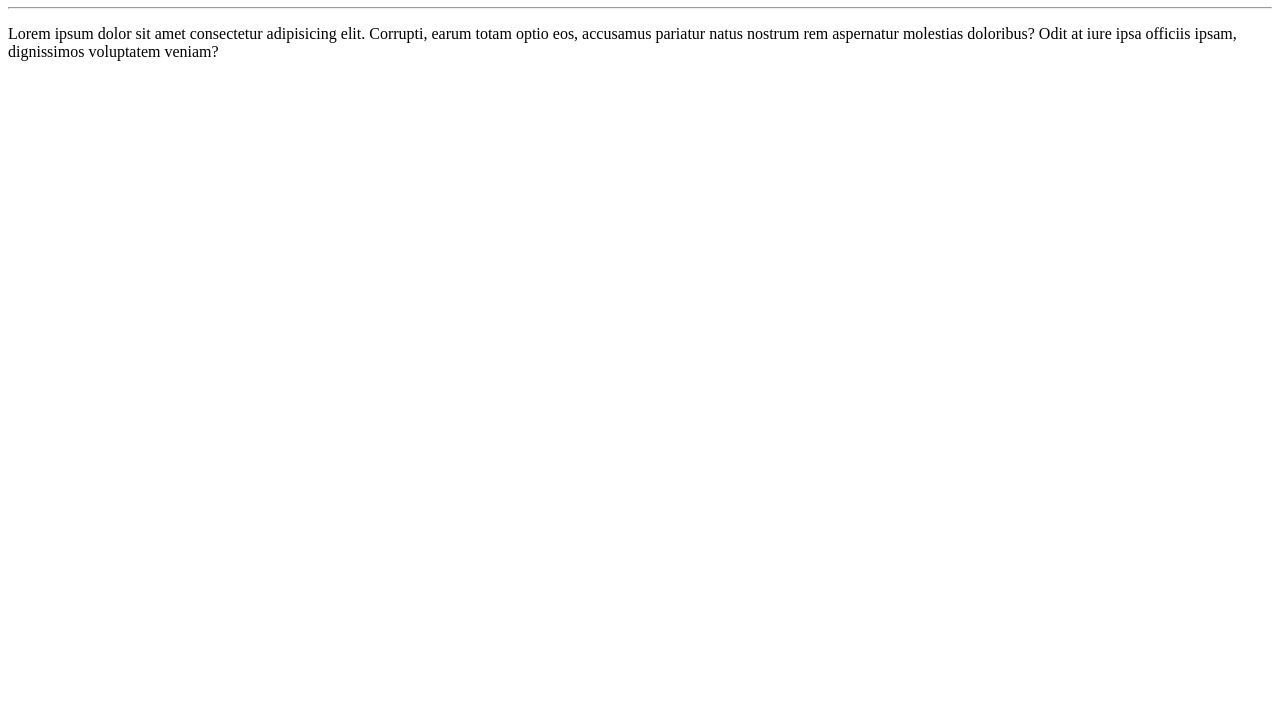
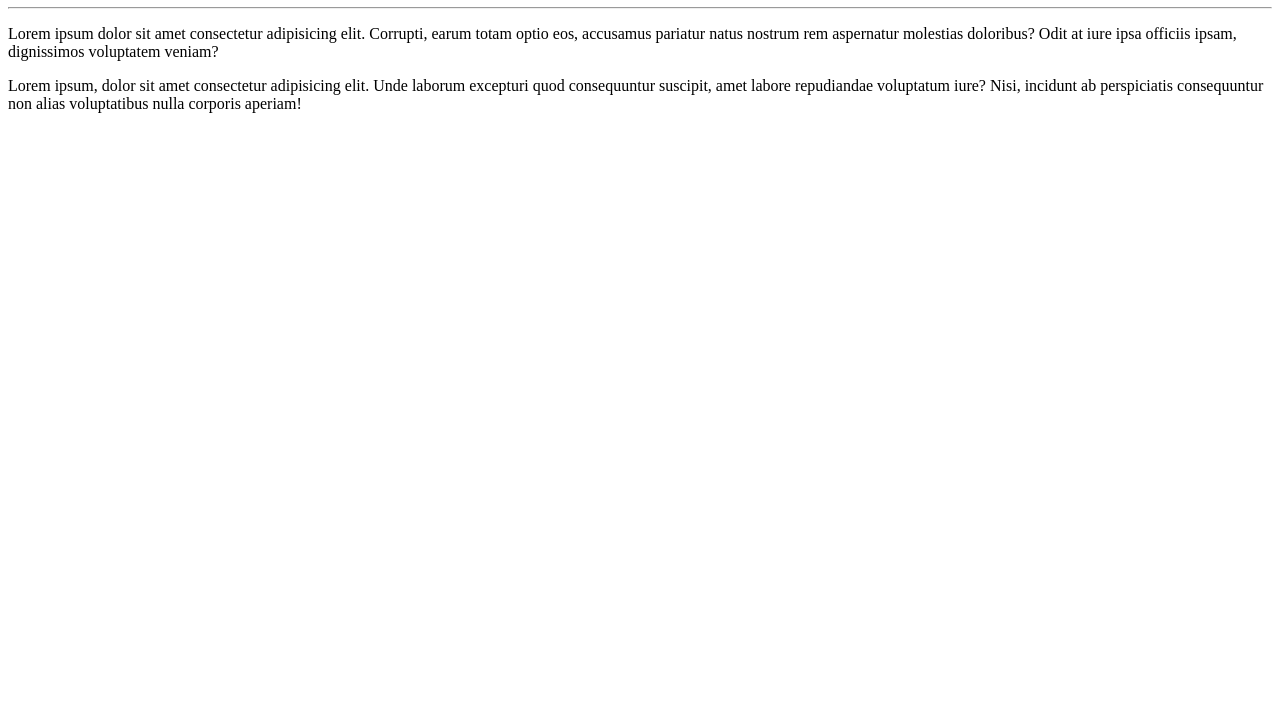
Before and after one commit to afonsomathyas/Ola-Mundo, a plain HTML site: page Site exemplo/index.html in a window 1280 px wide. Shown: the part 73-800 px from the top of the page. Drawn offline with Linux system fonts and the light colour scheme.

Commit message:
Adicionei mais um parágrafo

```diff
--- a/Site exemplo/index.html
+++ b/Site exemplo/index.html
@@ -10,6 +10,7 @@
 
 <p>Lorem ipsum dolor sit amet consectetur adipisicing elit. Corrupti, earum totam optio eos, accusamus pariatur natus nostrum rem aspernatur molestias doloribus? Odit at iure ipsa officiis ipsam, dignissimos voluptatem veniam?</p>
 
+<p>Lorem ipsum, dolor sit amet consectetur adipisicing elit. Unde laborum excepturi quod consequuntur suscipit, amet labore repudiandae voluptatum iure? Nisi, incidunt ab perspiciatis consequuntur non alias voluptatibus nulla corporis aperiam!</p>
 <body>
 
 </body>
```
